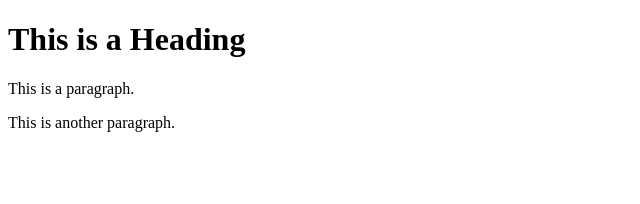
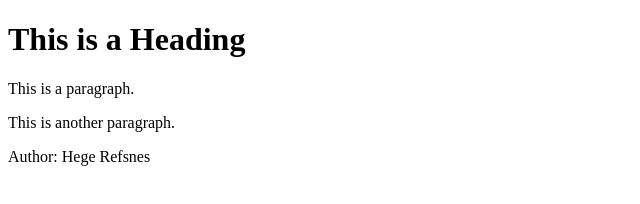
Before and after one commit to Esmac1/website, a plain HTML site: page index.html in a window 1280 px wide. Shown: the whole page, without its empty margins (0-640 px from the left). Drawn offline with Linux system fonts and the light colour scheme.

Commit message:
user1 added a footer code

```diff
--- a/index.html
+++ b/index.html
@@ -9,5 +9,8 @@
  <p>This is a paragraph.</p>
  <p>This is another paragraph.</p>
 </div>
+<footer>
+    <p>Author: Hege Refsnes</p>
+  </footer>
 </body>
 </html>
```
